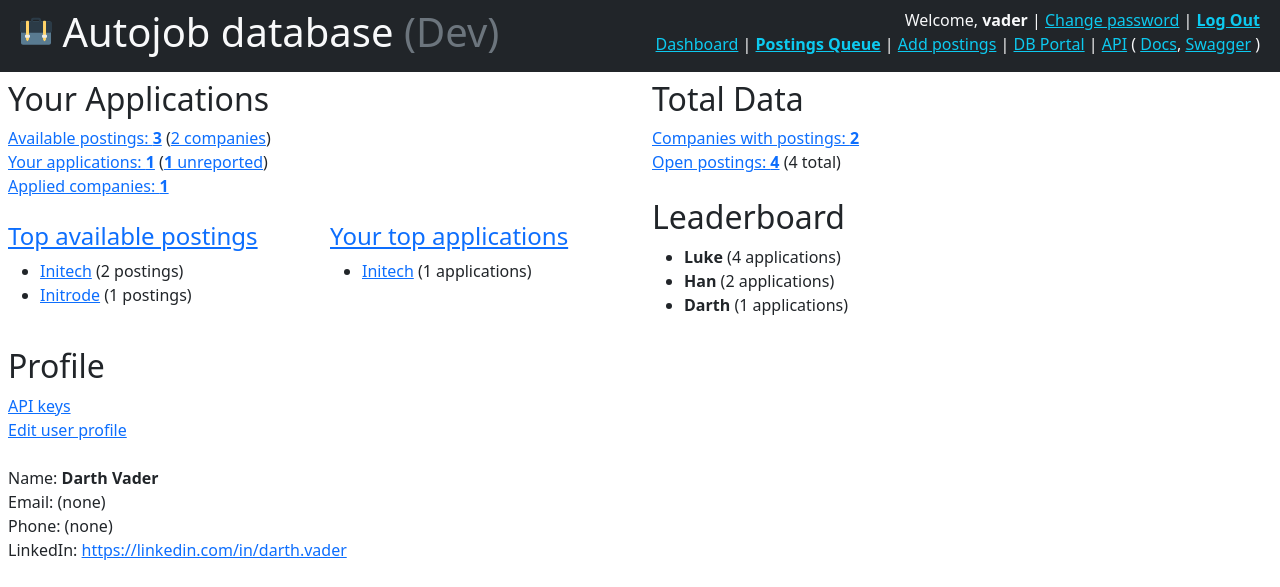
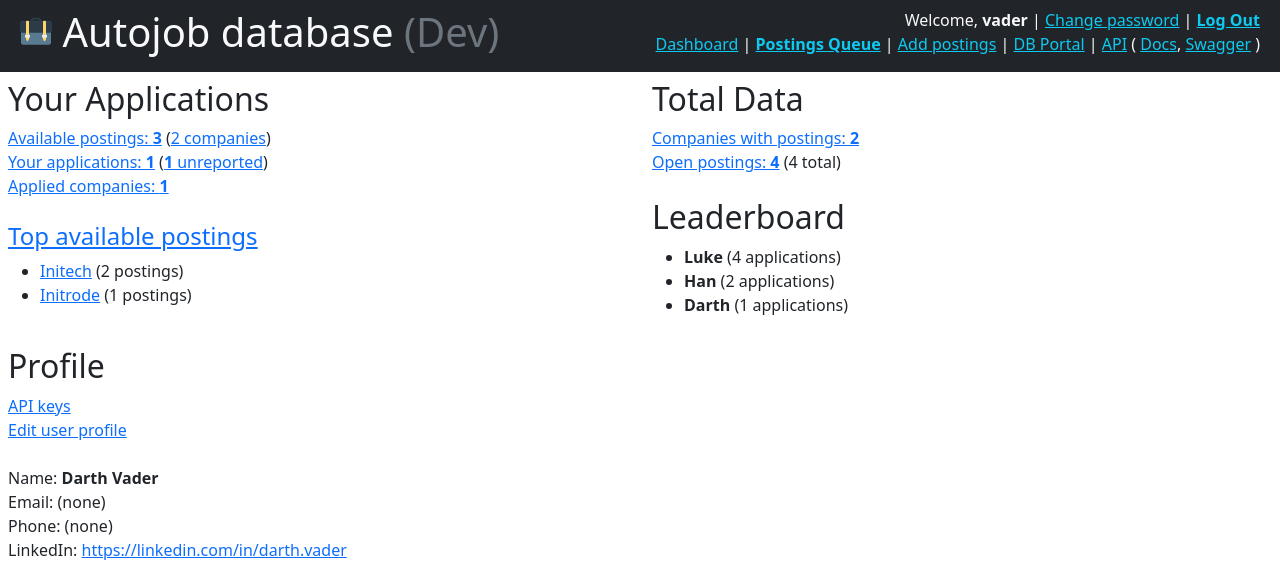
Before and after one commit to smkent/jobdb, a Django app: page / in a window 1280 px wide. Shown: the top 587 px of the page. Run offline with Django 5.2, Linux system fonts and the light colour scheme; a user stored in the database is signed in; data comes from the database, SQL or seed files in the repository; parts of the project's set-up code (start-up, migrations or seed data) failed here and were passed over; some libraries are stand-ins or nearby versions.

Commit message:
Remove your top applications summary table from dashboard

```diff
--- a/jobdb/main/templates/main/index.html
+++ b/jobdb/main/templates/main/index.html
@@ -29,19 +29,6 @@
                       ({{ c.count }} postings)
                     </span>
                     </li>
-                  {% endfor %}
-                </ul>
-                <br />
-              </div>
-            {% endif %}
-            {% if your_apps_company_count.count %}
-              <div class="col">
-                <h4><a href="{% url 'application_by_company_htmx' %}">Your top applications</a></h4>
-                <ul>
-                  {% for c in your_apps_company_count|slice:"0:10" %}
-                    <li>
-                      <a href="{% url 'application_htmx' %}?company={{ c.name }}">{{ c.name }}</a>
-                      ({{ c.count }} applications)</li>
                   {% endfor %}
                 </ul>
                 <br />
```
